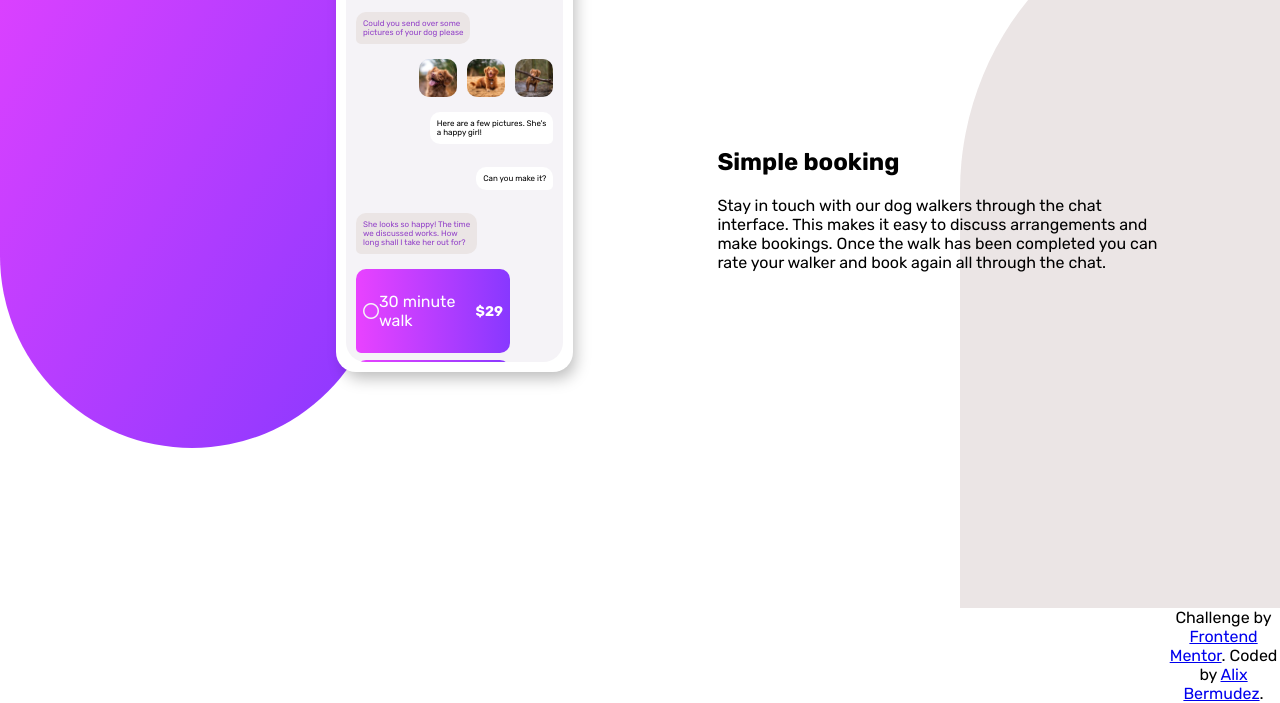
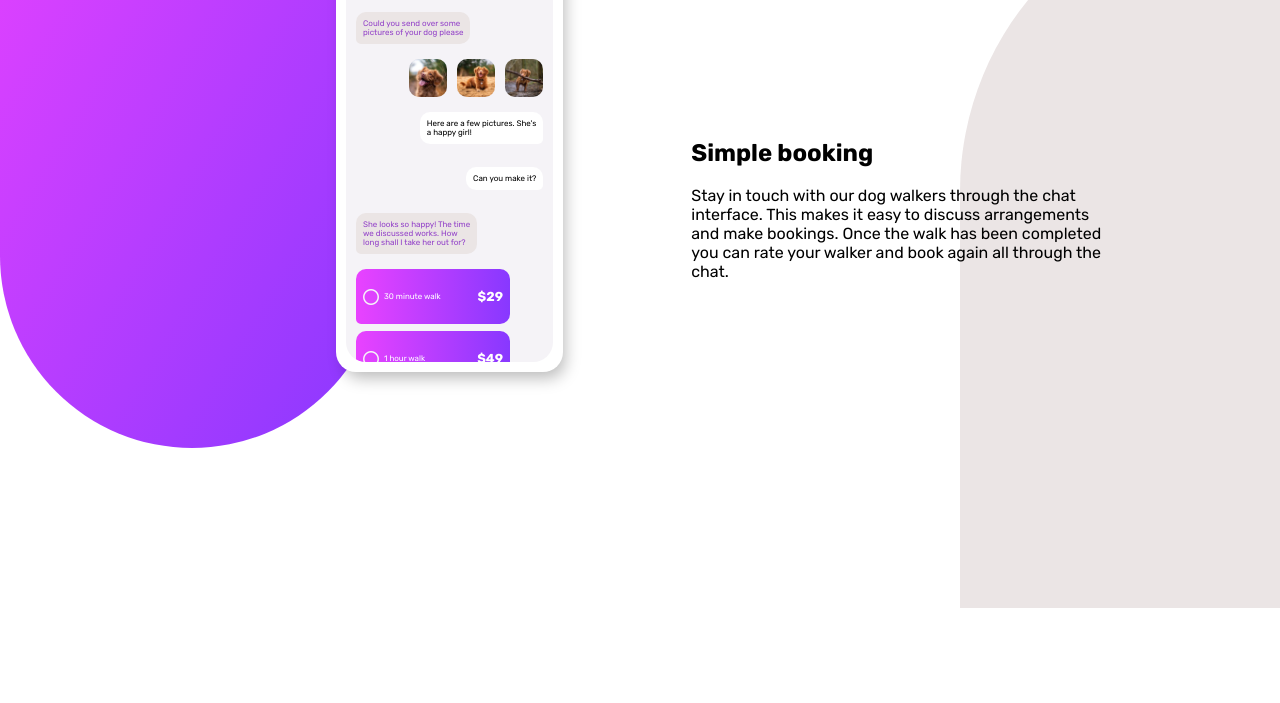
Before and after one commit to alix103/Desafio-3-Chat-app-CSS-illustration, a plain HTML site: page index.html in a window 1280 px wide. Shown: the part 192-895 px from the top of the page. After the commit the page ends 800 px from the top, so only its background shows below. Drawn offline with Linux system fonts and the light colour scheme.

Commit message:
Avance proyecto

```diff
--- a/assets/css/styles.css
+++ b/assets/css/styles.css
@@ -167,13 +167,13 @@ section{
     color: hsl(270, 20%, 96%);
 }
 
-.payt p {
+.pay p {
     font-size: 8px;
     margin-left: 5px;
 }
 
 .pay .amount {
-    font-size: 14px;
+    font-size: 13px;
     font-weight: 700;
 }
 
@@ -226,12 +226,13 @@ section{
   color: hsl(270, 7%, 64%);
   font-size: 14px;
   width: 70%;
-  margin: auto;
+  /*margin: auto;*/
   font-weight: normal;
 }
 
 .descrip{
-    margin-left: 9rem;
+    margin-left: 8rem;
+    margin-right: 10rem;
     align-self: center;
 }
 
@@ -263,9 +264,9 @@ section{
     border-radius: 1000px 55px 0px 0px;
 }
 
-footer{
+/*footer{
     justify-content: flex-end;
     margin-top: 50rem;
     align-items: center;
     text-align: center;
-}
+}*/
--- a/index.html
+++ b/index.html
@@ -90,7 +90,6 @@
                     </div>
                 </div>
             </div>
-
         </section>
 
         <section class="descrip">
@@ -103,12 +102,12 @@
             </div>
         </section>
 
-        <footer>
+        <!--<footer>
             <div class="attribution">
             Challenge by <a href="https://www.frontendmentor.io?ref=challenge" target="_blank">Frontend Mentor</a>.
             Coded by <a href="#">Alix Bermudez</a>.
             </div>
-        </footer>
+        </footer>-->
 
 
     <script src="https://kit.fontawesome.com/e5b8fa4e0c.js" crossorigin="anonymous"></script>
```
Lines whose indentation alone changed are shown as unchanged.
